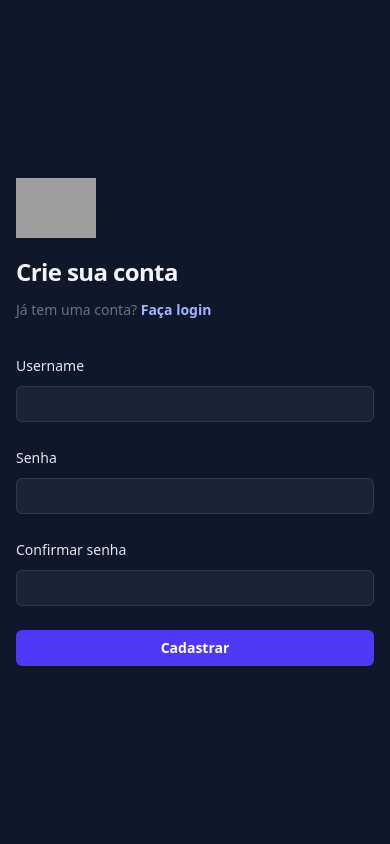
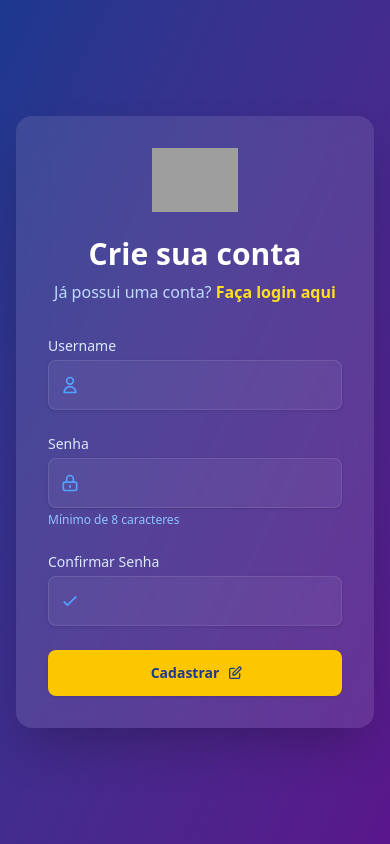
Before and after one commit to ranixx1/SIGED, a Django app: page /usuarios/cadastro/ in a window 390 px wide. Run offline with Django 4.2, Linux system fonts and the light colour scheme; grey boxes are pictures that could not be loaded.

Commit message:
atualizando template

```diff
--- a/suap-clone/usuarios/templates/cadastro.html
+++ b/suap-clone/usuarios/templates/cadastro.html
@@ -2,75 +2,114 @@
 {% load static %}
 
 {% block 'body' %}
-
-<div class="flex min-h-screen bg-slate-900">
-    <div class="flex flex-1 flex-col justify-center px-4 py-12 sm:px-6 lg:flex-none lg:px-20 xl:px-24">
-      <div class="mx-auto w-full max-w-sm lg:w-96">
-        <div>
-
-          <img class="h-15 w-auto" src="{% static 'logo.png' %}" alt="Logo">
-
-          <h2 class="mt-4 text-2xl/9 font-bold tracking-tight text-gray-100">Crie sua conta</h2>
-          <p class="mt-2 text-sm/6 text-gray-500">
-            Já tem uma conta?
-            <a href="{% url 'login'%}" class="font-semibold text-indigo-300 hover:text-indigo-200">Faça login</a>
+<div class="min-h-screen bg-gradient-to-br from-blue-900 to-purple-900 flex items-center justify-center p-4">
+    <div class="max-w-6xl w-full bg-white/10 backdrop-blur-lg rounded-2xl shadow-2xl overflow-hidden flex flex-col lg:flex-row">
+        <!-- Left Column - Form -->
+        <div class="w-full lg:w-1/2 p-8 md:p-12 flex flex-col justify-center">
+            <div class="text-center lg:text-left">
+                <div class="flex justify-center lg:justify-start">
+                    <img class="h-16 w-auto" src="{% static 'logo.png' %}" alt="SUAP Clone">
+                </div>
+                <h1 class="mt-6 text-3xl font-extrabold text-white">Crie sua conta</h1>
+                <p class="mt-2 text-blue-200">
+                    Já possui uma conta?
+                    <a href="{% url 'login'%}" class="font-semibold text-yellow-300 hover:text-yellow-200 transition-colors">Faça login aqui</a>
                 </p>
 
                 {% if messages %}
                     {% for message in messages %}
-                <div class="rounded-md {{message.tags}} mt-4">
-                    <div class="flex">
-                        <div class="ml-3 py-4">
-                            {{message}}
-
-                        </div>
-
+                        <div class="mt-6 p-4 rounded-lg {{message.tags}} bg-opacity-20 backdrop-blur-sm">
+                            <div class="flex items-center">
+                                <svg class="w-5 h-5 mr-2" fill="none" stroke="currentColor" viewBox="0 0 24 24">
+                                    <path stroke-linecap="round" stroke-linejoin="round" stroke-width="2" d="M13 16h-1v-4h-1m1-4h.01M21 12a9 9 0 11-18 0 9 9 0 0118 0z"></path>
+                                </svg>
+                                <span class="text-sm">{{message}}</span>
                             </div>
                         </div>
                     {% endfor %}
                 {% endif %}
-
-
             </div>
 
             <div class="mt-8">
-          <div>
                 <form action="{% url 'cadastro' %}" method="POST" class="space-y-6">{% csrf_token %}
                     <div>
-                <label for="email" class="block text-sm/6 font-medium text-gray-200">Username</label>
-                <div class="mt-2">
-                    <input type="text" name="username" required class="block w-full rounded-md bg-white/5 px-3 py-1.5 text-base text-white outline outline-1 -outline-offset-1 outline-white/10 placeholder:text-gray-500 focus:outline focus:outline-2 focus:-outline-offset-2 focus:outline-indigo-500 sm:text-sm/6">
+                        <label class="block text-sm font-medium text-blue-100">Username</label>
+                        <div class="mt-1 relative rounded-md shadow-sm">
+                            <div class="absolute inset-y-0 left-0 pl-3 flex items-center pointer-events-none">
+                                <svg class="h-5 w-5 text-blue-400" fill="none" stroke="currentColor" viewBox="0 0 24 24">
+                                    <path stroke-linecap="round" stroke-linejoin="round" stroke-width="2" d="M16 7a4 4 0 11-8 0 4 4 0 018 0zM12 14a7 7 0 00-7 7h14a7 7 0 00-7-7z"></path>
+                                </svg>
+                            </div>
+                            <input type="text" name="username" required class="block w-full pl-10 pr-3 py-3 bg-white/5 border border-white/10 rounded-lg text-white placeholder-blue-300 focus:outline-none focus:ring-2 focus:ring-yellow-400 focus:border-transparent transition-all">
                         </div>
                     </div>
 
                     <div>
-                <label for="password" class="block text-sm/6 font-medium text-gray-200">Senha</label>
-                <div class="mt-2">
-                    <input type="password" name="senha"  required class="block w-full rounded-md bg-white/5 px-3 py-1.5 text-base text-white outline outline-1 -outline-offset-1 outline-white/10 placeholder:text-gray-500 focus:outline focus:outline-2 focus:-outline-offset-2 focus:outline-indigo-500 sm:text-sm/6">
+                        <label class="block text-sm font-medium text-blue-100">Senha</label>
+                        <div class="mt-1 relative rounded-md shadow-sm">
+                            <div class="absolute inset-y-0 left-0 pl-3 flex items-center pointer-events-none">
+                                <svg class="h-5 w-5 text-blue-400" fill="none" stroke="currentColor" viewBox="0 0 24 24">
+                                    <path stroke-linecap="round" stroke-linejoin="round" stroke-width="2" d="M12 15v2m-6 4h12a2 2 0 002-2v-6a2 2 0 00-2-2H6a2 2 0 00-2 2v6a2 2 0 002 2zm10-10V7a4 4 0 00-8 0v4h8z"></path>
+                                </svg>
                             </div>
+                            <input type="password" name="senha" required class="block w-full pl-10 pr-3 py-3 bg-white/5 border border-white/10 rounded-lg text-white placeholder-blue-300 focus:outline-none focus:ring-2 focus:ring-yellow-400 focus:border-transparent transition-all">
                         </div>
+                        <p class="mt-1 text-xs text-blue-300">Mínimo de 8 caracteres</p>
+                    </div>
+
                     <div>
-                <label for="password" class="block text-sm/6 font-medium text-gray-200">Confirmar senha</label>
-                <div class="mt-2">
-                    <input type="password" name="confirmar_senha" required class="block w-full rounded-md bg-white/5 px-3 py-1.5 text-base text-white outline outline-1 -outline-offset-1 outline-white/10 placeholder:text-gray-500 focus:outline focus:outline-2 focus:-outline-offset-2 focus:outline-indigo-500 sm:text-sm/6">
+                        <label class="block text-sm font-medium text-blue-100">Confirmar Senha</label>
+                        <div class="mt-1 relative rounded-md shadow-sm">
+                            <div class="absolute inset-y-0 left-0 pl-3 flex items-center pointer-events-none">
+                                <svg class="h-5 w-5 text-blue-400" fill="none" stroke="currentColor" viewBox="0 0 24 24">
+                                    <path stroke-linecap="round" stroke-linejoin="round" stroke-width="2" d="M5 13l4 4L19 7"></path>
+                                </svg>
+                            </div>
+                            <input type="password" name="confirmar_senha" required class="block w-full pl-10 pr-3 py-3 bg-white/5 border border-white/10 rounded-lg text-white placeholder-blue-300 focus:outline-none focus:ring-2 focus:ring-yellow-400 focus:border-transparent transition-all">
                         </div>
                     </div>
 
-
                     <div>
-                <button type="submit" class="flex w-full justify-center cursor-pointer rounded-md bg-indigo-600 px-3 py-1.5 text-sm/6 font-semibold text-white shadow-sm hover:bg-indigo-500 focus-visible:outline focus-visible:outline-2 focus-visible:outline-offset-2 focus-visible:outline-indigo-600">Cadastrar</button>
+                        <button type="submit" class="w-full flex justify-center items-center py-3 px-4 border border-transparent rounded-lg shadow-sm text-sm font-bold text-blue-900 bg-yellow-400 hover:bg-yellow-300 focus:outline-none focus:ring-2 focus:ring-offset-2 focus:ring-yellow-500 transition-all transform hover:scale-[1.01]">
+                            Cadastrar
+                            <svg class="ml-2 -mr-1 w-4 h-4" fill="none" stroke="currentColor" viewBox="0 0 24 24">
+                                <path stroke-linecap="round" stroke-linejoin="round" stroke-width="2" d="M11 5H6a2 2 0 00-2 2v11a2 2 0 002 2h11a2 2 0 002-2v-5m-1.414-9.414a2 2 0 112.828 2.828L11.828 15H9v-2.828l8.586-8.586z"></path>
+                            </svg>
+                        </button>
                     </div>
                 </form>
             </div>
+        </div>
 
-
+        <!-- Right Column - Image (igual ao login) -->
+        <div class="hidden lg:block lg:w-1/2 bg-gradient-to-br from-blue-700 to-purple-700 relative">
+            <div class="absolute inset-0 bg-black/30 flex items-center justify-center p-12">
+                <div class="text-center text-white">
+                    <h2 class="text-4xl font-bold mb-4">Sistema Unificado de Administração Pública</h2>
+                    <p class="text-xl text-blue-100">Acesse todos os serviços acadêmicos em um único lugar</p>
+                    <div class="mt-8 grid grid-cols-3 gap-4">
+                        <div class="bg-white/10 p-4 rounded-lg backdrop-blur-sm">
+                            <svg class="w-8 h-8 mx-auto mb-2" fill="none" stroke="currentColor" viewBox="0 0 24 24">
+                                <path stroke-linecap="round" stroke-linejoin="round" stroke-width="2" d="M9 5H7a2 2 0 00-2 2v12a2 2 0 002 2h10a2 2 0 002-2V7a2 2 0 00-2-2h-2M9 5a2 2 0 002 2h2a2 2 0 002-2M9 5a2 2 0 012-2h2a2 2 0 012 2"></path>
+                            </svg>
+                            <span class="text-sm">Boletim</span>
+                        </div>
+                        <div class="bg-white/10 p-4 rounded-lg backdrop-blur-sm">
+                            <svg class="w-8 h-8 mx-auto mb-2" fill="none" stroke="currentColor" viewBox="0 0 24 24">
+                                <path stroke-linecap="round" stroke-linejoin="round" stroke-width="2" d="M8 7V3m8 4V3m-9 8h10M5 21h14a2 2 0 002-2V7a2 2 0 00-2-2H5a2 2 0 00-2 2v12a2 2 0 002 2z"></path>
+                            </svg>
+                            <span class="text-sm">Calendário</span>
+                        </div>
+                        <div class="bg-white/10 p-4 rounded-lg backdrop-blur-sm">
+                            <svg class="w-8 h-8 mx-auto mb-2" fill="none" stroke="currentColor" viewBox="0 0 24 24">
+                                <path stroke-linecap="round" stroke-linejoin="round" stroke-width="2" d="M12 6.253v13m0-13C10.832 5.477 9.246 5 7.5 5S4.168 5.477 3 6.253v13C4.168 18.477 5.754 18 7.5 18s3.332.477 4.5 1.253m0-13C13.168 5.477 14.754 5 16.5 5c1.747 0 3.332.477 4.5 1.253v13C19.832 18.477 18.247 18 16.5 18c-1.746 0-3.332.477-4.5 1.253"></path>
+                            </svg>
+                            <span class="text-sm">Histórico</span>
                         </div>
                     </div>
                 </div>
-    <div class="relative hidden w-0 flex-1 lg:block">
-      <img class="absolute inset-0 size-full object-cover" src="https://images.unsplash.com/photo-1541746972996-4e0b0f43e02a?q=80&w=2670&auto=format&fit=crop&ixlib=rb-4.0.3&ixid=M3wxMjA3fDB8MHxwaG90by1wYWdlfHx8fGVufDB8fHx8fA%3D%3D" alt="">
-
             </div>
         </div>
-
+    </div>
+</div>
 {% endblock 'body' %}
```
Lines whose indentation alone changed are shown as unchanged.
